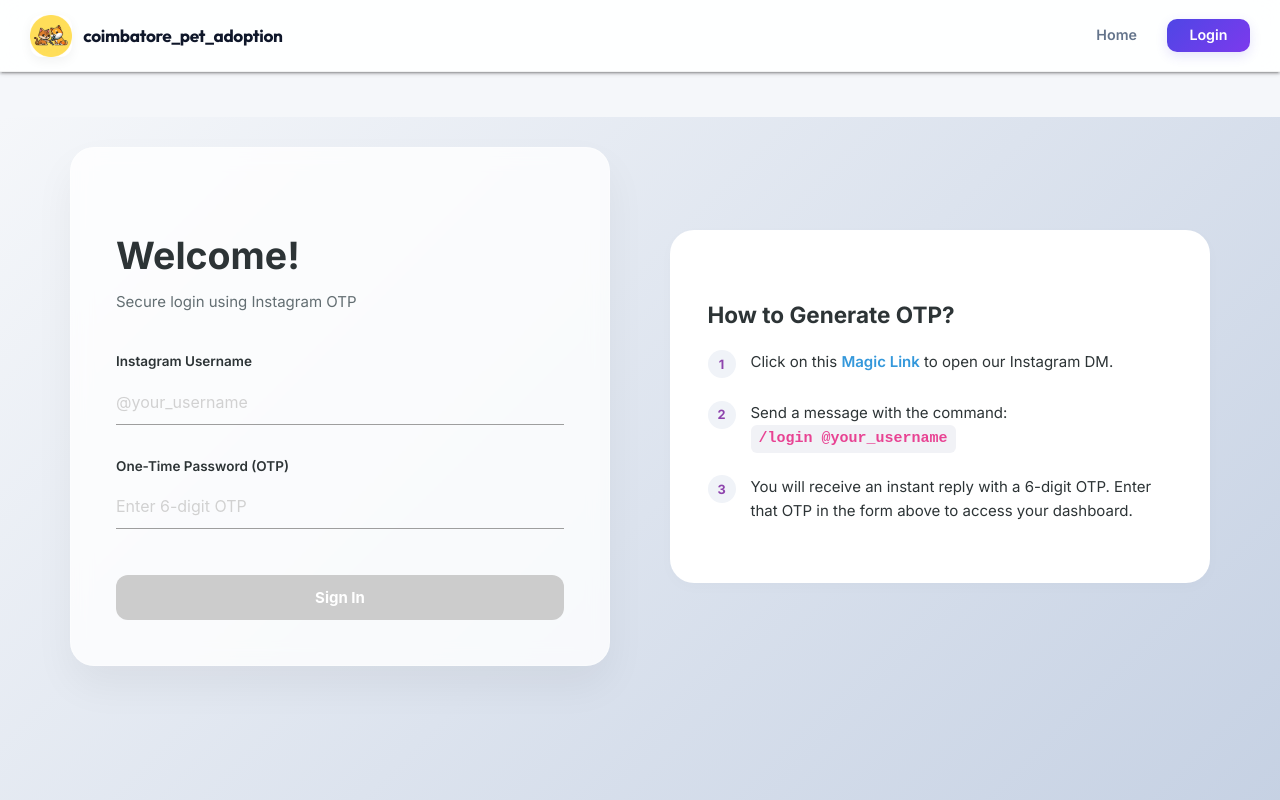
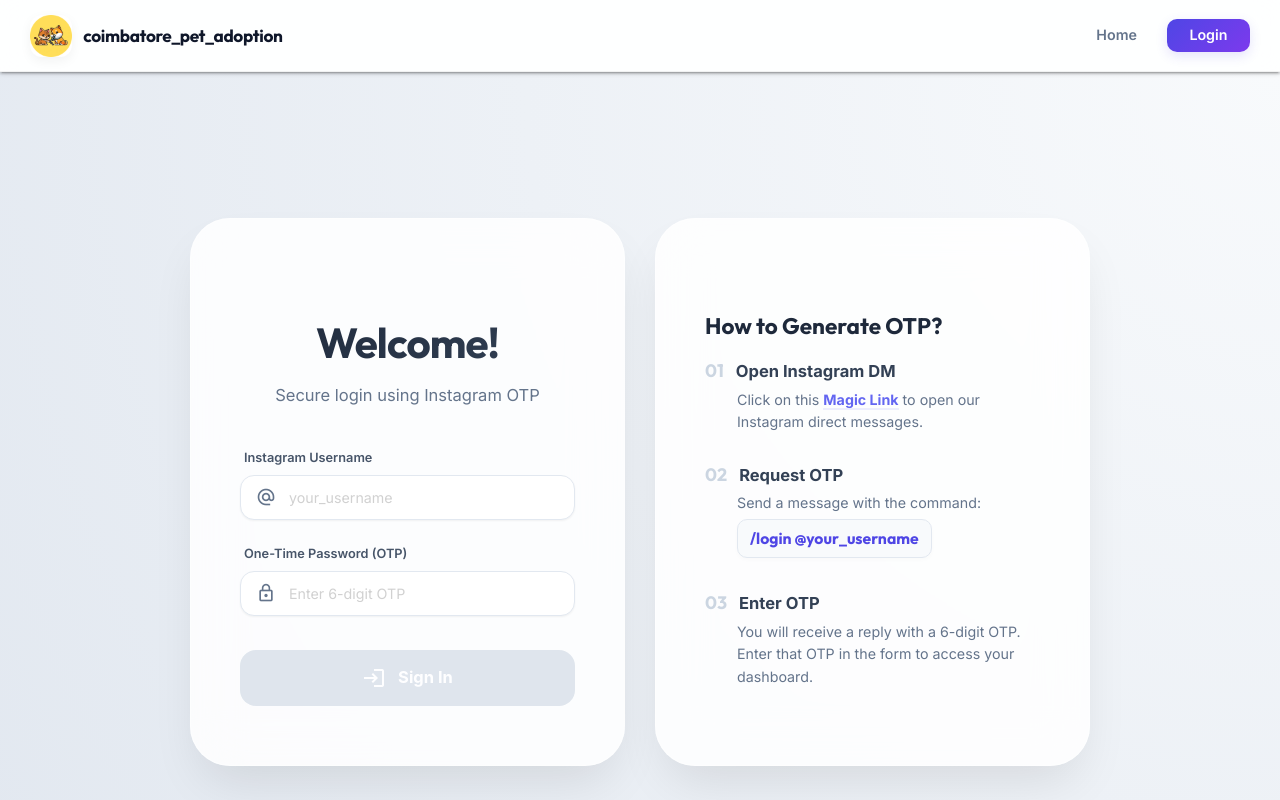
Before and after one commit to am-akash1309/IG.Autopost.Frontend, an Angular app: page /login in a window 1280 px wide. Shown: the top 800 px of the page. Built offline with nearby package versions, Linux system fonts and the light colour scheme.

Commit message:
UI design upgrades

```diff
--- a/src/app/pages/create-posts/create-posts.component.css
+++ b/src/app/pages/create-posts/create-posts.component.css
@@ -99,17 +99,145 @@
     padding-left: 4px;
 }
 
-/* Custom Input Styling - Remove Materialize defaults */
-.browser-default {
-    display: block !important;
+/* Custom Select Redesign - Replaces native browser selects */
+.custom-select-wrapper {
+    position: relative;
+    width: 100%;
+    z-index: 5;
+    /* Base z-index */
 }
 
+/* FIX: Floating menu z-index issue */
+.custom-select-wrapper.active {
+    z-index: 1000 !important;
+}
+
+.select-trigger {
+    display: flex;
+    align-items: center;
+    width: 100%;
+    padding: 10.5px 16px;
+    border-radius: 14px;
+    border: 1.5px solid #e2e8f0;
+    background: #ffffff;
+    font-size: 0.95rem;
+    color: #1e293b;
+    cursor: pointer;
+    transition: all 0.2s cubic-bezier(0.4, 0, 0.2, 1);
+    box-shadow: 0 1px 2px rgba(0, 0, 0, 0.05);
+    box-sizing: border-box;
+    position: relative;
+    user-select: none;
+}
+
+.select-trigger i:not(.arrow) {
+    margin-right: 12px;
+    color: #64748b;
+    font-size: 20px;
+}
+
+.select-trigger .arrow {
+    margin-left: auto;
+    color: #64748b;
+    font-size: 20px;
+    transition: transform 0.2s ease;
+}
+
+.custom-select-wrapper.active .select-trigger {
+    border-color: #6366f1;
+    box-shadow: 0 0 0 4px rgba(99, 102, 241, 0.1);
+    background: #ffffff;
+}
+
+.custom-select-wrapper.active .arrow {
+    transform: rotate(180deg);
+    color: #6366f1;
+}
+
+.select-options {
+    position: absolute;
+    top: calc(100% + 8px);
+    left: 0;
+    right: 0;
+    background: rgba(255, 255, 255, 0.98);
+    backdrop-filter: blur(20px);
+    -webkit-backdrop-filter: blur(20px);
+    border-radius: 16px;
+    border: 1px solid rgba(255, 255, 255, 0.5);
+    box-shadow:
+        0 10px 25px -5px rgba(0, 0, 0, 0.1),
+        0 20px 48px -12px rgba(0, 0, 0, 0.15);
+    overflow: hidden;
+    animation: slideDownFade 0.2s cubic-bezier(0.4, 0, 0.2, 1);
+    z-index: 10001;
+    /* Extremely high to beat any sibling containers */
+}
+
+.select-options.scrollable {
+    max-height: 250px;
+    overflow-y: auto;
+}
+
+/* Custom Scrollbar */
+.select-options.scrollable::-webkit-scrollbar {
+    width: 6px;
+}
+
+.select-options.scrollable::-webkit-scrollbar-track {
+    background: transparent;
+}
+
+.select-options.scrollable::-webkit-scrollbar-thumb {
+    background: #e2e8f0;
+    border-radius: 10px;
+}
+
+.option {
+    padding: 10px 16px;
+    font-size: 0.9rem;
+    color: #475569;
+    cursor: pointer;
+    transition: all 0.15s ease;
+    display: flex;
+    align-items: center;
+    font-weight: 500;
+}
+
+.option:hover {
+    background: rgba(99, 102, 241, 0.05);
+    color: #6366f1;
+}
+
+.option.selected {
+    background: #6366f1;
+    color: #ffffff;
+}
+
+.option.disabled {
+    opacity: 0.5;
+    cursor: not-allowed;
+    background: #f8fafc;
+}
+
+@keyframes slideDownFade {
+    from {
+        opacity: 0;
+        transform: translateY(-10px);
+    }
+
+    to {
+        opacity: 1;
+        transform: translateY(0);
+    }
+}
+
+/* Input Styling - Re-unified */
 input[type="text"],
 input[type="tel"],
-textarea,
-select.browser-default {
+textarea {
     appearance: none !important;
     -webkit-appearance: none !important;
+    align-items: center;
     width: 100% !important;
     padding: 14px 16px !important;
     border-radius: 14px !important;
@@ -122,59 +250,35 @@ select.browser-default {
     box-sizing: border-box !important;
     outline: none !important;
     box-shadow: 0 1px 2px rgba(0, 0, 0, 0.05) !important;
-    height: auto !important;
+    margin: 0 0 0 0 !important;
 }
 
 input:focus,
-textarea:focus,
-select.browser-default:focus {
+textarea:focus {
     border-color: #6366f1 !important;
     background: #ffffff !important;
     box-shadow: 0 0 0 4px rgba(99, 102, 241, 0.1) !important;
 }
 
-/* Input with Icon */
-.input-with-icon,
-.custom-select {
+.input-with-icon {
     position: relative;
     display: flex;
     align-items: center;
     width: 100%;
 }
 
-.input-with-icon i,
-.custom-select i {
+.input-with-icon i {
     position: absolute;
     left: 16px;
     color: #64748b;
     font-size: 20px;
     pointer-events: none;
     z-index: 2;
+    align-items: center;
 }
 
-.input-with-icon input,
-.custom-select select.browser-default {
+.input-with-icon input {
     padding-left: 48px !important;
-    padding-right: 48px !important;
-    /* Space for the arrow */
-}
-
-/* Custom Select Arrow Styling */
-.custom-select::after {
-    content: '\e5cf';
-    font-family: 'Material Icons';
-    position: absolute;
-    right: 16px;
-    color: #64748b;
-    font-size: 20px;
-    pointer-events: none;
-    z-index: 2;
-    transition: all 0.2s ease;
-}
-
-.custom-select:focus-within::after {
-    transform: rotate(180deg);
-    color: #6366f1;
 }
 
 /* City Selector with Suffix */
@@ -194,7 +298,7 @@ select.browser-default:focus {
     font-size: 0.85rem;
     white-space: nowrap;
     background: #f1f5f9;
-    padding: 14px 18px;
+    padding: 10.5px 18px;
     border-radius: 14px;
     border: 1.5px solid #e2e8f0;
 }
--- a/src/app/pages/login/login.component.css
+++ b/src/app/pages/login/login.component.css
@@ -1,182 +1,298 @@
 :host {
-    display: block;
+    display: flex;
+    flex-direction: column;
+    justify-content: center;
+    align-items: center;
     min-height: 100vh;
-    background: linear-gradient(135deg, #f5f7fa 0%, #c3cfe2 100%);
-    font-family: 'Inter', system-ui, -apple-system, sans-serif;
+    background: radial-gradient(circle at top right, #f8fafc, #e2e8f0);
+    font-family: 'Inter', sans-serif;
+    color: #1e293b;
+    padding: 80px 20px 40px 20px;
+    box-sizing: border-box;
+    overflow-x: hidden;
 }
 
 .login-container {
-    max-width: 1200px;
-    margin: 3rem auto;
-    padding: 2rem;
+    max-width: 900px;
+    width: 100%;
 }
 
-/* Main Content */
 .main-content {
     display: grid;
     grid-template-columns: 1fr 1fr;
-    gap: 4rem;
-    align-items: center;
+    gap: 30px;
+    align-items: start;
 }
 
-/* Login Card */
-.login-card {
-    background: rgba(255, 255, 255, 0.8);
-    backdrop-filter: blur(10px);
-    padding: 3rem;
-    border-radius: 24px;
-    box-shadow: 0 20px 40px rgba(0, 0, 0, 0.05);
-    border: 1px solid rgba(255, 255, 255, 0.3);
+.glass-panel {
+    position: relative;
+    background: rgba(255, 255, 255, 0.85);
+    backdrop-filter: blur(25px);
+    -webkit-backdrop-filter: blur(25px);
+    border-radius: 40px;
+    padding: 60px 50px;
+    box-shadow:
+        0 25px 50px -12px rgba(0, 0, 0, 0.1),
+        0 0 0 1px rgba(255, 255, 255, 0.4) inset;
+    animation: slideUp 0.6s cubic-bezier(0.2, 0.8, 0.2, 1) forwards;
 }
 
-.title {
-    font-size: 2.5rem;
-    font-weight: 800;
-    color: #2d3436;
-    margin-bottom: 0.5rem;
+.header-section {
+    text-align: center;
+    margin-bottom: 40px;
 }
 
-.subtitle {
-    color: #636e72;
-    margin-bottom: 2.5rem;
+.page-title {
+    font-family: 'Outfit', sans-serif;
+    font-size: 2.8rem;
+    font-weight: 800;
+    margin-bottom: 12px;
+    background: linear-gradient(135deg, #1e293b 0%, #334155 100%);
+    -webkit-background-clip: text;
+    background-clip: text;
+    -webkit-text-fill-color: transparent;
+    letter-spacing: -0.02em;
 }
 
-.form-group {
-    margin-bottom: 1.5rem;
+.page-subtitle {
+    color: #64748b;
+    font-size: 1.1rem;
 }
 
-.label {
-    display: block;
-    font-size: 0.9rem;
-    font-weight: 600;
-    color: #2d3436;
-    margin-bottom: 0.5rem;
+.post-form {
+    display: flex;
+    flex-direction: column;
+    gap: 24px;
 }
 
-.input-field {
-    width: 100%;
-    padding: 12px 16px;
-    border-radius: 12px;
-    border: 2px solid #e1e9f4;
-    background: white;
-    font-size: 1rem;
-    transition: all 0.3s ease;
-    box-sizing: border-box;
+.input-group {
+    display: flex;
+    flex-direction: column;
+    gap: 8px;
 }
 
-.input-field:focus {
-    outline: none;
-    border-color: #8e44ad;
-    box-shadow: 0 0 0 4px rgba(142, 68, 173, 0.1);
+.input-group label {
+    font-weight: 600;
+    font-size: 0.85rem;
+    color: #475569;
+    padding-left: 4px;
 }
 
-.login-btn {
+/* Input Styling */
+input[type="text"],
+input[type="password"] {
+    appearance: none !important;
+    -webkit-appearance: none !important;
+    align-items: center;
+    width: 100% !important;
+    padding: 14px 16px !important;
+    border-radius: 14px !important;
+    border: 1.5px solid #e2e8f0 !important;
+    background: #ffffff !important;
+    font-family: 'Inter', sans-serif !important;
+    font-size: 0.95rem !important;
+    color: #1e293b !important;
+    transition: all 0.2s cubic-bezier(0.4, 0, 0.2, 1) !important;
+    box-sizing: border-box !important;
+    outline: none !important;
+    box-shadow: 0 1px 2px rgba(0, 0, 0, 0.05) !important;
+    margin: 0 0 0 0 !important;
+}
+
+input:focus {
+    border-color: #6366f1 !important;
+    background: #ffffff !important;
+    box-shadow: 0 0 0 4px rgba(99, 102, 241, 0.1) !important;
+}
+
+.input-with-icon {
+    position: relative;
+    display: flex;
+    align-items: center;
     width: 100%;
-    padding: 14px;
-    background: linear-gradient(to right, #8e44ad, #3498db);
+}
+
+.input-with-icon i {
+    position: absolute;
+    left: 16px;
+    color: #64748b;
+    font-size: 20px;
+    pointer-events: none;
+    z-index: 2;
+}
+
+.input-with-icon input {
+    padding-left: 48px !important;
+}
+
+.cta-container {
+    margin-top: 10px;
+}
+
+.upload-button {
+    width: 100%;
+    background: linear-gradient(135deg, #6366f1 0%, #4f46e5 100%);
     color: white;
     border: none;
-    border-radius: 12px;
-    font-size: 1rem;
+    padding: 16px;
+    border-radius: 16px;
     font-weight: 700;
+    font-size: 1.1rem;
     cursor: pointer;
-    transition: transform 0.2s, box-shadow 0.2s;
-    margin-top: 1rem;
+    display: flex;
+    align-items: center;
+    justify-content: center;
+    gap: 12px;
+    transition: all 0.3s cubic-bezier(0.4, 0, 0.2, 1);
+    box-shadow: 0 8px 20px rgba(79, 70, 229, 0.25);
 }
 
-.login-btn:hover {
+.upload-button:hover:not(:disabled) {
     transform: translateY(-2px);
-    box-shadow: 0 10px 20px rgba(142, 68, 173, 0.2);
+    box-shadow: 0 12px 25px rgba(79, 70, 229, 0.3);
 }
 
-.login-btn:active {
-    transform: translateY(0);
+.upload-button:disabled {
+    opacity: 0.6;
+    cursor: not-allowed;
+    background: #cbd5e1;
+    box-shadow: none;
 }
 
-.login-btn:disabled {
-    background: #ccc;
-    cursor: not-allowed;
-    transform: none;
-    box-shadow: none;
+/* Loader */
+.loader {
+    width: 20px;
+    height: 20px;
+    border: 3px solid rgba(255, 255, 255, 0.3);
+    border-radius: 50%;
+    border-top-color: #fff;
+    animation: spin 1s ease-in-out infinite;
+}
+
+@keyframes spin {
+    to {
+        transform: rotate(360deg);
+    }
+}
+
+/* Validation Warning */
+.validation-warning {
+    display: flex;
+    align-items: center;
+    gap: 8px;
+    background: #fff1f2;
+    color: #e11d48;
+    padding: 12px;
+    border-radius: 12px;
+    font-size: 0.85rem;
+    font-weight: 500;
 }
 
 /* Instructions Section */
 .instructions {
-    background: white;
-    padding: 2.5rem;
-    border-radius: 24px;
-    box-shadow: 0 4px 15px rgba(0, 0, 0, 0.02);
+    height: 100%;
 }
 
 .instruction-title {
     font-size: 1.5rem;
     font-weight: 700;
-    color: #2d3436;
-    margin-bottom: 1.5rem;
+    color: #1e293b;
+    margin-bottom: 24px;
+    font-family: 'Outfit', sans-serif;
 }
 
-.points {
-    list-style: none;
-    padding: 0;
+.policy-block {
+    margin-bottom: 32px;
 }
 
-.point-item {
-    display: flex;
-    gap: 15px;
-    margin-bottom: 1.5rem;
+.policy-block:last-child {
+    margin-bottom: 0;
 }
 
-.point-number {
-    flex-shrink: 0;
-    width: 28px;
-    height: 28px;
-    background: #f0f3f8;
-    color: #8e44ad;
-    border-radius: 50%;
+.block-header {
     display: flex;
-    align-items: center;
-    justify-content: center;
-    font-weight: 700;
-    font-size: 0.85rem;
+    align-items: baseline;
+    margin-bottom: 8px;
 }
 
-.point-text {
+.block-number {
+    font-family: 'Outfit', sans-serif;
+    font-size: 1.2rem;
+    font-weight: 800;
+    color: #cbd5e1;
+    margin-right: 12px;
+    line-height: 1;
+    user-select: none;
+}
+
+.block-title {
+    font-size: 1.1rem;
+    font-weight: 700;
+    color: #334155;
+    margin: 0;
+}
+
+.block-content {
+    font-size: 0.95rem;
     line-height: 1.6;
-    color: #2d3436;
+    color: #64748b;
+    padding-left: 32px;
 }
 
 .dm-link {
-    color: #3498db;
+    color: #6366f1;
     text-decoration: none;
-    font-weight: 600;
-    border-bottom: 2px solid transparent;
-    transition: border-color 0.2s;
+    font-weight: 700;
+    border-bottom: 2px solid rgba(99, 102, 241, 0.1);
+    transition: all 0.2s ease;
+    cursor: pointer;
 }
 
 .dm-link:hover {
-    border-color: #3498db;
+    color: #4f46e5;
+    border-bottom-color: #4f46e5;
 }
 
 .code-snippet {
     display: inline-block;
-    background: #f1f2f6;
-    padding: 2px 8px;
-    border-radius: 6px;
-    font-family: monospace;
-    font-weight: 600;
-    color: #e84393;
+    background: #f8fafc;
+    padding: 6px 12px;
+    border-radius: 10px;
+    font-family: 'Outfit', sans-serif;
+    font-weight: 700;
+    color: #4f46e5;
+    font-size: 1.05rem;
+    border: 1px solid #e2e8f0;
+    margin: 4px 0;
+    box-shadow: 0 2px 4px rgba(0, 0, 0, 0.02);
 }
 
+/* Animations */
+@keyframes slideUp {
+    from {
+        opacity: 0;
+        transform: translateY(30px);
+    }
+
+    to {
+        opacity: 1;
+        transform: translateY(0);
+    }
+}
+
+/* Responsive */
 @media (max-width: 968px) {
     .main-content {
         grid-template-columns: 1fr;
     }
 
-    .login-container {
-        padding: 1rem;
-    }
-
-    .login-card {
-        padding: 2rem;
+    .glass-panel {
+        padding: 40px 30px;
     }
 }
+
+@media (max-width: 640px) {
+    .page-title {
+        font-size: 2.2rem;
+    }
+}
--- a/src/app/pages/login/login.component.html
+++ b/src/app/pages/login/login.component.html
@@ -1,59 +1,80 @@
 <div class="login-container">
     <main class="main-content">
         <!-- Login Section -->
-        <section class="login-card">
-            <h1 class="title">Welcome!</h1>
-            <p class="subtitle">Secure login using Instagram OTP</p>
+        <section class="login-card glass-panel">
+            <div class="header-section">
+                <h1 class="page-title">Welcome!</h1>
+                <p class="page-subtitle">Secure login using Instagram OTP</p>
+            </div>
 
-            <form (ngSubmit)="onLogin()" #loginForm="ngForm">
-                <div class="form-group">
-                    <label class="label">Instagram Username</label>
-                    <input type="text" class="input-field" name="username" [(ngModel)]="username" required
-                        placeholder="&#64;your_username">
+            <form (ngSubmit)="onLogin()" #loginForm="ngForm" class="post-form">
+                <div class="input-group">
+                    <label>Instagram Username</label>
+                    <div class="input-with-icon">
+                        <i class="material-icons">alternate_email</i>
+                        <input type="text" name="username" [(ngModel)]="username" required placeholder="your_username">
+                    </div>
                 </div>
 
-                <div class="form-group">
-                    <label class="label">One-Time Password (OTP)</label>
-                    <input type="password" class="input-field" name="otp" [(ngModel)]="otp" required
-                        placeholder="Enter 6-digit OTP">
+                <div class="input-group">
+                    <label>One-Time Password (OTP)</label>
+                    <div class="input-with-icon">
+                        <i class="material-icons">lock_outline</i>
+                        <input type="password" name="otp" [(ngModel)]="otp" required placeholder="Enter 6-digit OTP">
+                    </div>
                 </div>
 
-                <button type="submit" class="login-btn" [disabled]="loading || !loginForm.form.valid">
-                    {{ loading ? 'Verifying...' : 'Sign In' }}
-                </button>
+                <div class="cta-container">
+                    <button type="submit" class="upload-button" [disabled]="loading || !loginForm.form.valid">
+                        <i class="material-icons" *ngIf="!loading">login</i>
+                        <span class="loader" *ngIf="loading"></span>
+                        <span>{{ loading ? 'Verifying...' : 'Sign In' }}</span>
+                    </button>
 
-                <p *ngIf="error" style="color: #e74c3c; margin-top: 1rem; font-size: 0.9rem; text-align: center;">
-                    {{ error }}
-                </p>
+                    <div class="validation-warning" *ngIf="error" style="margin-top: 16px;">
+                        <i class="material-icons">error_outline</i> {{ error }}
+                    </div>
+                </div>
             </form>
         </section>
 
         <!-- Instructions Section -->
-        <section class="instructions">
-            <h2 class="instruction-title">How to Generate OTP?</h2>
-            <ul class="points">
-                <li class="point-item">
-                    <div class="point-number">1</div>
-                    <div class="point-text">
-                        Click on this <a href="https://ig.me/m/coimbatore_pet_adoption" target="_blank"
-                            class="dm-link">Magic Link</a>
-                        to open our Instagram DM.
+        <section class="instructions glass-panel">
+            <div class="content-body">
+                <h2 class="instruction-title">How to Generate OTP?</h2>
+
+                <div class="policy-block">
+                    <div class="block-header">
+                        <span class="block-number">01</span>
+                        <h3 class="block-title">Open Instagram DM</h3>
                     </div>
-                </li>
-                <li class="point-item">
-                    <div class="point-number">2</div>
-                    <div class="point-text">
+                    <div class="block-content">
+                        Click on this <a (click)="openMagicLink($event)" class="dm-link">Magic Link</a>
+                        to open our Instagram direct messages.
+                    </div>
+                </div>
+
+                <div class="policy-block">
+                    <div class="block-header">
+                        <span class="block-number">02</span>
+                        <h3 class="block-title">Request OTP</h3>
+                    </div>
+                    <div class="block-content">
                         Send a message with the command: <span class="code-snippet">/login &#64;your_username</span>
                     </div>
-                </li>
-                <li class="point-item">
-                    <div class="point-number">3</div>
-                    <div class="point-text">
-                        You will receive an instant reply with a 6-digit OTP.
-                        Enter that OTP in the form above to access your dashboard.
+                </div>
+
+                <div class="policy-block">
+                    <div class="block-header">
+                        <span class="block-number">03</span>
+                        <h3 class="block-title">Enter OTP</h3>
                     </div>
-                </li>
-            </ul>
+                    <div class="block-content">
+                        You will receive a reply with a 6-digit OTP.
+                        Enter that OTP in the form to access your dashboard.
+                    </div>
+                </div>
+            </div>
         </section>
     </main>
 </div>
--- a/src/app/pages/login/login.component.ts
+++ b/src/app/pages/login/login.component.ts
@@ -42,4 +42,22 @@ export class LoginComponent {
             }
         });
     }
+
+    openMagicLink(event: MouseEvent) {
+        event.preventDefault();
+        const username = 'coimbatore_pet_adoption';
+        const webUrl = `https://ig.me/m/${username}`;
+
+        // Detection for mobile/tablet
+        const isMobileOrTablet = /Android|webOS|iPhone|iPad|iPod|BlackBerry|IEMobile|Opera Mini/i.test(navigator.userAgent);
+
+        if (isMobileOrTablet) {
+            // Using window.location.href instead of window.open often triggers App Links/Universal Links better on mobile
+            // It allows the OS to intercept the URL and open the registered app.
+            window.location.href = webUrl;
+        } else {
+            // On desktop, opening in a new tab is preferred
+            window.open(webUrl, '_blank');
+        }
+    }
 }
```
Also changed, not shown: src/app/pages/create-posts/create-posts.component.html (+54 -28 lines), src/app/pages/create-posts/create-posts.component.ts (+36 -0 lines).
